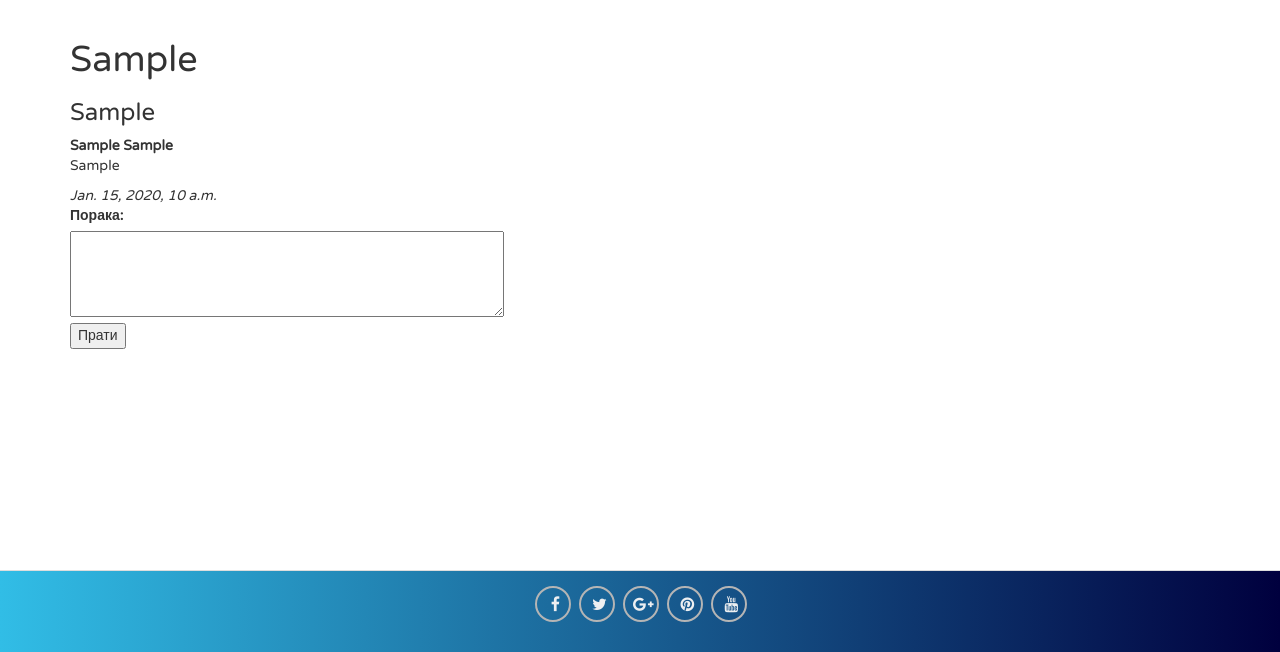
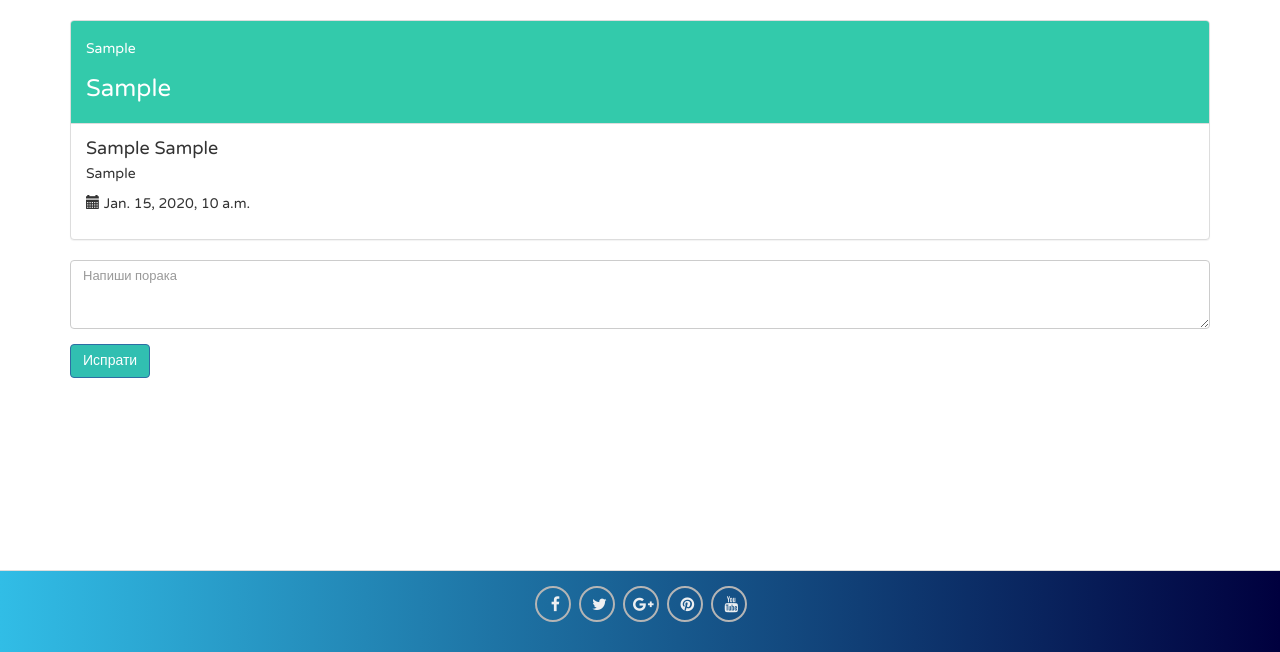
Before and after one commit to ikt-team-3/webapp, a Django app: page /forum/1/1 in a window 1280 px wide. Shown: the part 52-704 px from the top of the page. Run offline with Django 3.2, Linux system fonts and the light colour scheme; a user stored in the database is signed in; tables that the repository leaves empty hold one stand-in row (values such as "Sample post"); some libraries are stand-ins or nearby versions.

Commit message:
Add forum tema template

```diff
--- a/app/templates/app/forum_tema.html
+++ b/app/templates/app/forum_tema.html
@@ -5,22 +5,46 @@ FINKIForum - {{ tema.naslov }}
 {% endblock %}
 
 {% block body %}
-<h1>{{ tema.naslov }}</h1>
-<h3>{{ tema.predmet.naslov }}</h3>
 
+<div class="panel panel-default">
+	<div class="panel-heading" style="background: #33caab;color: white">
+		<h5>
+			<a href="{% url 'forum_predmet' predmet=tema.predmet.naslov_id %}" style="color: white">{{ tema.predmet.naslov }}</a>
+		</h5>
+		<h3>{{ tema.naslov }}</h3>
+	</div>
+	<div class="panel-body">
 		{% for poraka in poraki %}
-    <b>{{ poraka.avtor.ime }} {{ poraka.avtor.prezime }}</b>
+		<div class="media">
+			<div class="media-body">
+				<h4 class="media-heading">{{ poraka.avtor.ime }} {{ poraka.avtor.prezime }}</h4>
 				<p>{{ poraka.tekst }}</p>
-<i>{{ poraka.timestamp }}</i><br>
+				<ul class="list-inline list-unstyled">
+					<li>
+						<span>
+							<i class="glyphicon glyphicon-calendar"></i>
+							{{ poraka.timestamp }}
+						</span>
+					</li>
+				</ul>
+			</div>
+		</div>
 		{% endfor %}
+	</div>
+</div>
 
 {% if user.is_authenticated %}
+<div class="card my-4">
+	<div class="card-body">
 		<form method="post" id="novaporaka">
 			{% csrf_token %}
-	<label for="poraka">Порака:</label><br>
-	<textarea id="poraka" name="poraka" rows="4" cols="50" form="novaporaka"></textarea><br>
-	<input type="submit" value="Прати">
+			<div class="form-group">
+				<textarea id="poraka" name="poraka" form="novaporaka" class="form-control" rows="3" placeholder="Напиши порака"></textarea>
+			</div>
+			<button type="submit" class="btn btn-primary">Испрати</button>
 		</form>
+	</div>
+</div>
 {% endif %}
 
 {% endblock %}
```
Lines whose indentation alone changed are shown as unchanged.
